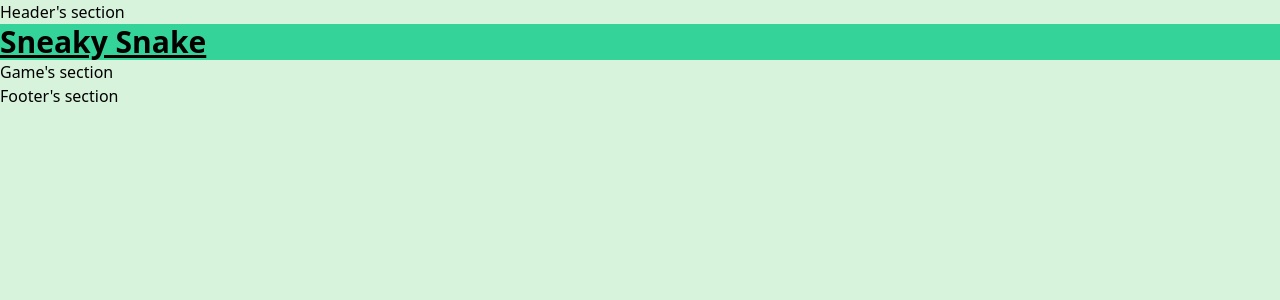
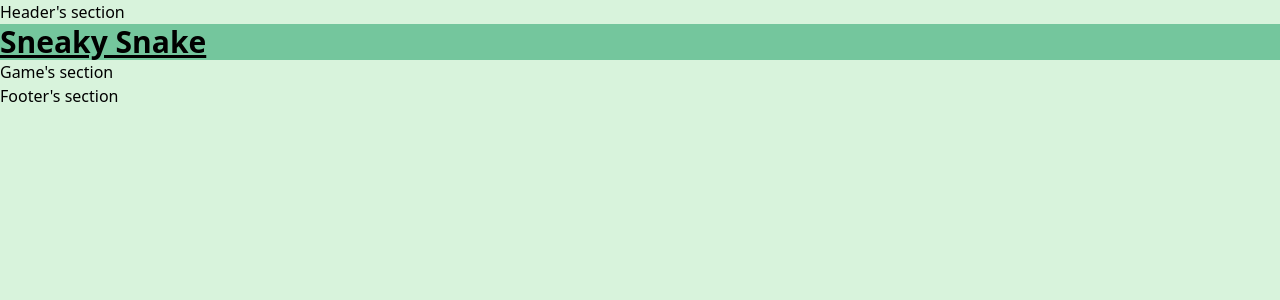
Before and after one commit to MathieuBurnat/snake, a PHP site: page / in a window 1280 px wide. Shown: the top 300 px of the page. Run offline with PHP 8.4, Linux system fonts and the light colour scheme; some libraries are stand-ins or nearby versions.

Commit message:
Update dirties

```diff
--- a/index.php
+++ b/index.php
@@ -12,7 +12,7 @@
 <?php include("./components/header.php"); ?>
 
 <body class="bg-main">
-    <h1 class="text-3xl font-bold underline bg-emerald-400">
+    <h1 class="text-3xl font-bold underline">
         Sneaky Snake
     </h1>
 
--- a/styles/main.css
+++ b/styles/main.css
@@ -3,3 +3,7 @@
 .bg-main{
     background-color: var(--p1);
 }
+
+h1{
+    background-color: var(--p4);
+}
```
